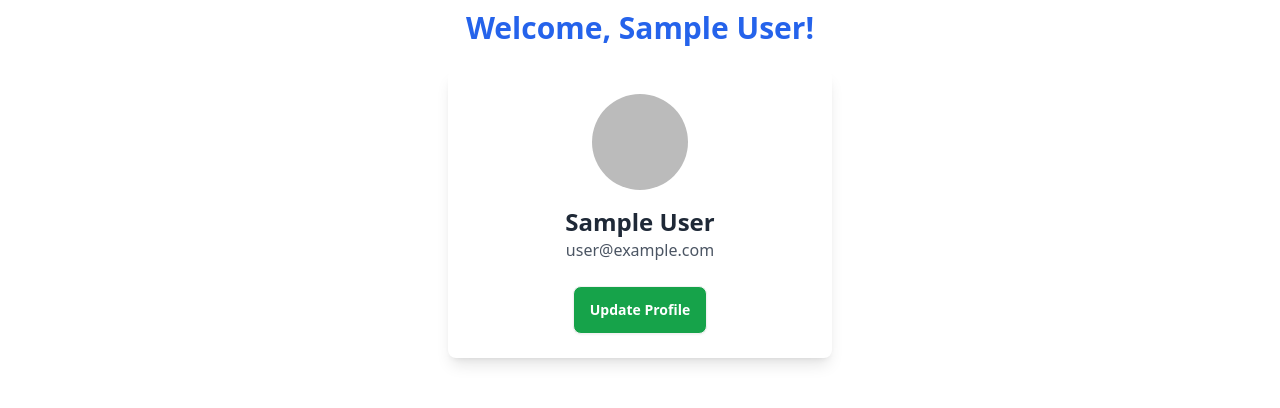
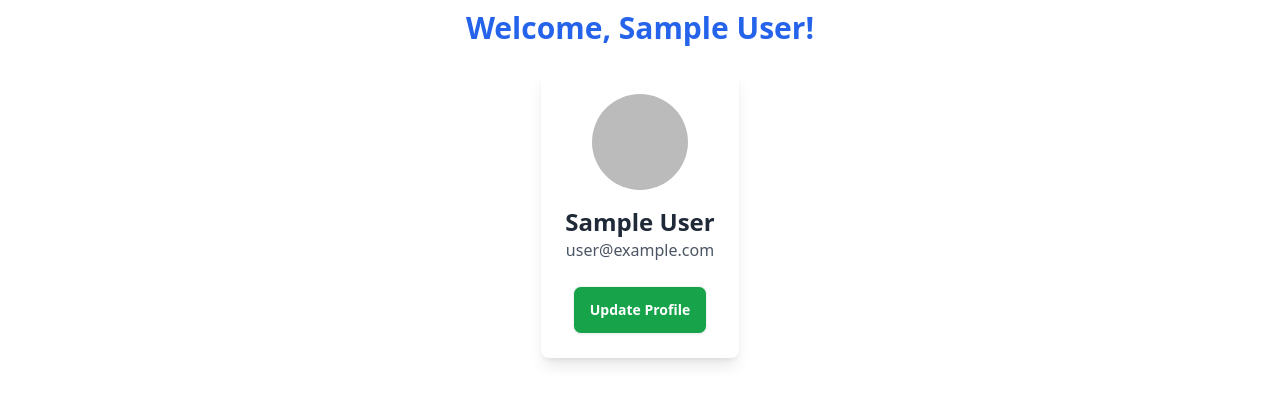
Before and after one commit to yasin-sorkar47/Adventurea, a React (Vite) app: page /profile in a window 1280 px wide. Shown: the part 216-624 px from the top of the page. Built offline with nearby package versions, Linux system fonts and the light colour scheme; no server answers; sample sign-in values are in the browser's storage.

Commit message:
changged

```diff
--- a/src/pages/Profile.jsx
+++ b/src/pages/Profile.jsx
@@ -8,11 +8,11 @@ export default function Profile() {
   return (
     <div className="flex flex-col items-center justify-center my-36">
       {/* Welcome Title */}
-      <h1 className="text-3xl font-bold text-blue-600 mb-6">
+      <h1 className="text-3xl font-bold text-blue-600 px-5 md:px-0 mb-6">
         Welcome, {user.displayName}!
       </h1>
 
-      <div className="bg-white shadow-lg rounded-lg p-6 w-96 text-center">
+      <div className="bg-white shadow-lg rounded-lg p-6 max-w-96 text-center">
         <img
           src={user.photoURL}
           alt="User Profile"
```
